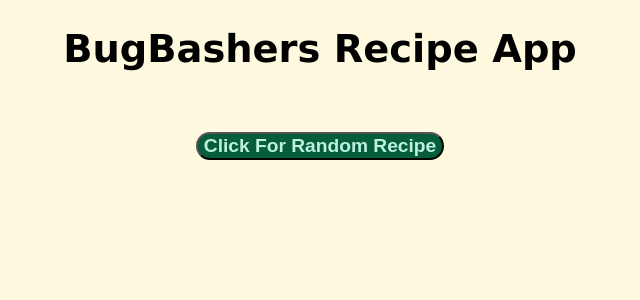
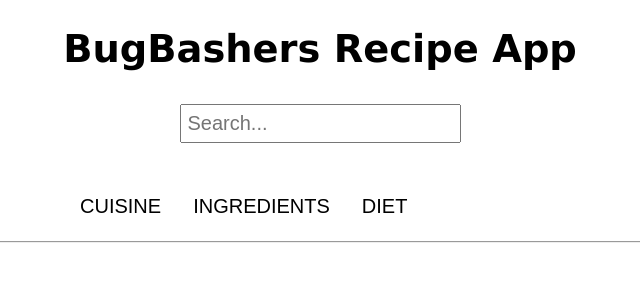
Before and after one commit to AvosNova/Nexus_00, a Django app: page / in a window 1280 px wide. Shown: the top 300 px of the page, without its empty margins (320-960 px from the left). Run offline with Django 5.2, Linux system fonts and the light colour scheme.

Commit message:
Added search bar and menu

```diff
--- a/pantryPal/pantryPal/data_handler/templates/data_handler/index.html
+++ b/pantryPal/pantryPal/data_handler/templates/data_handler/index.html
@@ -2,9 +2,92 @@
 <html lang="en">
 
 <head>
-    <meta charset="UTF-8">
-    <meta name="viewport" content="width=device-width, initial-scale=1.0">
-    <title>Index</title>
+<meta charset="UTF-8">
+<meta name="viewport" content="width=device-width, initial-scale=1.0">
+<title>Index</title>
+<style>
+
+    :root {
+            --button-text-color: rgb(0, 0, 0);
+            --page-bckgrnd-color: rgb(255, 255, 255);
+    }
+
+    .navbar {
+        position: absolute;
+        left: 30%;
+    }
+
+    .subnav {
+        float: left;
+        overflow: hidden;
+
+    }
+
+    .subnav-content {
+        display: none;
+        position: absolute;
+        background-color: rgb(255, 255, 255);
+        min-width: 160px;
+        box-shadow: 0px 8px 16px 0px rgba(0,0,0,0.2);
+        z-index: 1;
+
+    }
+
+    .subnav-content a {
+        padding: 12px 16px;
+        color: rgb(0, 0, 0);
+        text-align: left;
+        text-decoration: none;
+        display : block;
+    }
+
+    .subnav-content a:hover {
+        background-color: #eee;
+        color: black;
+
+    }
+
+    .subnav:hover .subnav-content {
+        display: block;
+    }
+    body {
+        background-color: var(--page-bckgrnd-color);
+        text-decoration: none;
+        text-align: center;
+    }
+
+    button {
+        background-color: white;
+        color: black;
+        padding: 16px;
+        font-size: 20px;
+        border: none;
+        text-decoration: none;
+    }
+
+    button:hover {
+            text-decoration: underline;
+            text-decoration-thickness: 3px;
+            text-decoration-color: rgb(123, 157, 174);
+            cursor: pointer
+    }
+
+    header {
+            text-align: center;
+            font-family: Verdana, Geneva, Tahoma, sans-serif;
+            font-size: larger;
+    }
+
+    .topnav input[type=text] {
+            padding: 6px;
+            margin-top: 8px;
+            font-size: 20px;
+    }
+    .topnav {
+        text-align: center;
+    }
+
+</style>
 </head>
 
 <header>
@@ -12,43 +95,48 @@
 </header>
 
 <body>
-    <br><br>
-    <a href="data_handler/recipes/"> <button> Click For Random Recipe</button> </a>
+<div class="topnav">
+    <input type="text" placeholder="Search...">
+</div>
+
+<br><br>
+
+<div class="navbar">
+    <div class = "subnav">
+        <button class="subnavbtn">CUISINE</i></button>
+        <div class="subnav-content">
+            <a href="#">Thai</a>
+            <a href="#">Chinese</a>
+            <a href="#">Mexican</a>
+            <a href="#">Italian</a>
+            <a href="#"><b>VIEW ALL</b></a>
+        </div>
+    </div>
+    <div class = "subnav">
+        <button class="subnavbtn">INGREDIENTS</button>
+        <div class="subnav-content">
+            <a href="#">Chicken</a>
+            <a href="#">Beef</a>
+            <a href="#">Pork</a>
+            <a href="#">Seafood</a>
+            <a href="#"><b>VIEW ALL</b></a>
+        </div>
+    </div>
+    <div class = "subnav">
+        <button class="subnavbtn">DIET</button>
+        <div class="subnav-content">
+            <a href="#">Vegan</a>
+            <a href="#">Vegetarian</a>
+            <a href="#">Pescetarian</a>
+            <a href="#">Gluten Free</a>
+            <a href="#"><b>VIEW ALL</b></a>
+        </div>
+    </div>
+
+</div>
+<br><br><br>
 </body>
 
-
-<style>
-    :root {
-        --button-text-color: rgb(189, 240, 224);
-        --button-color: rgb(5, 93, 58);
-        --page-bckgrnd-color: rgb(255, 249, 223);
-    }
-
-    body {
-        background-color: var(--page-bckgrnd-color);
-        text-align: center;
-    }
-
-    button {
-
-        font-size: larger;
-        font-weight: 800;
-        color: var(--button-text-color);
-        background-color: var(--button-color);
-        border-radius: 15px;
-    }
-
-    button:hover {
-        transform: translateY(-3px);
-        color: var(--button-color);
-        background-color: var(--button-text-color);
-    }
-
-    header {
-        text-align: center;
-        font-family: Verdana, Geneva, Tahoma, sans-serif;
-        font-size: larger;
-    }
-</style>
+<hr class= "rounded">
 
 </html>
```
